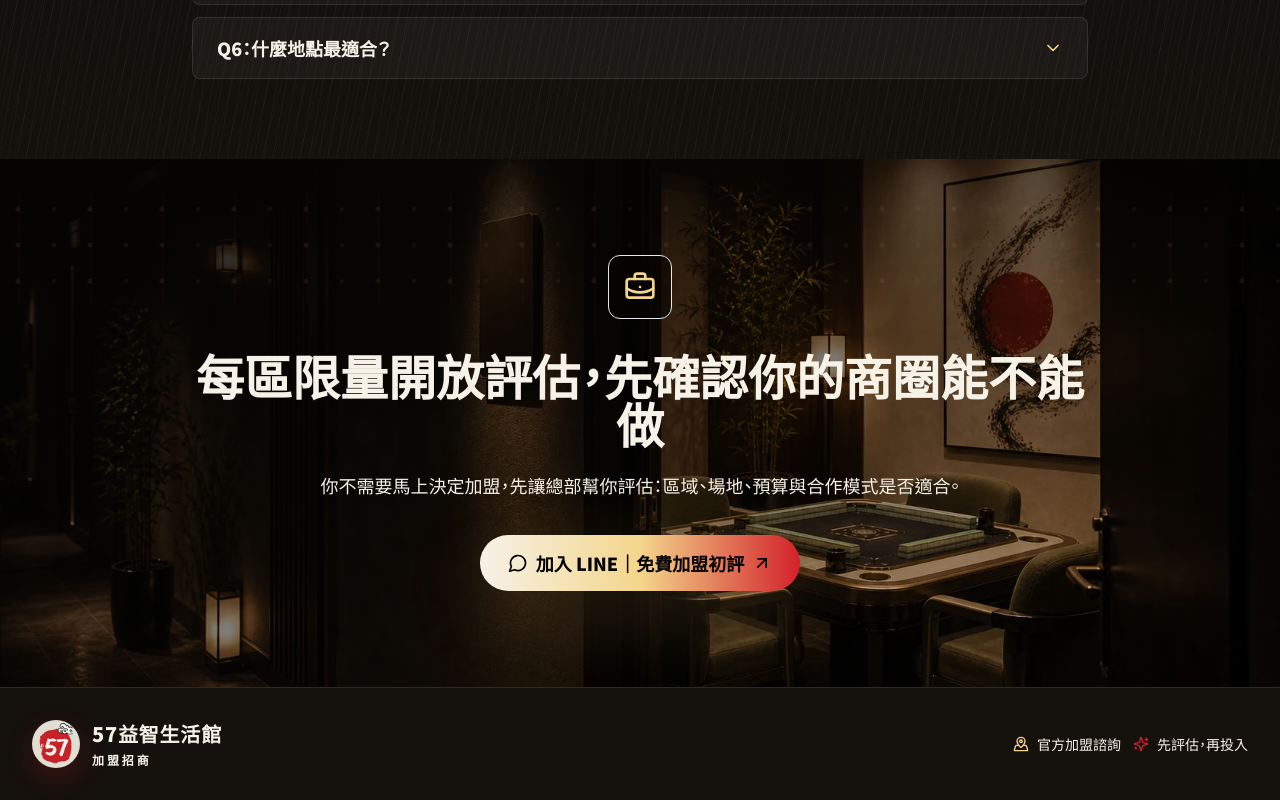
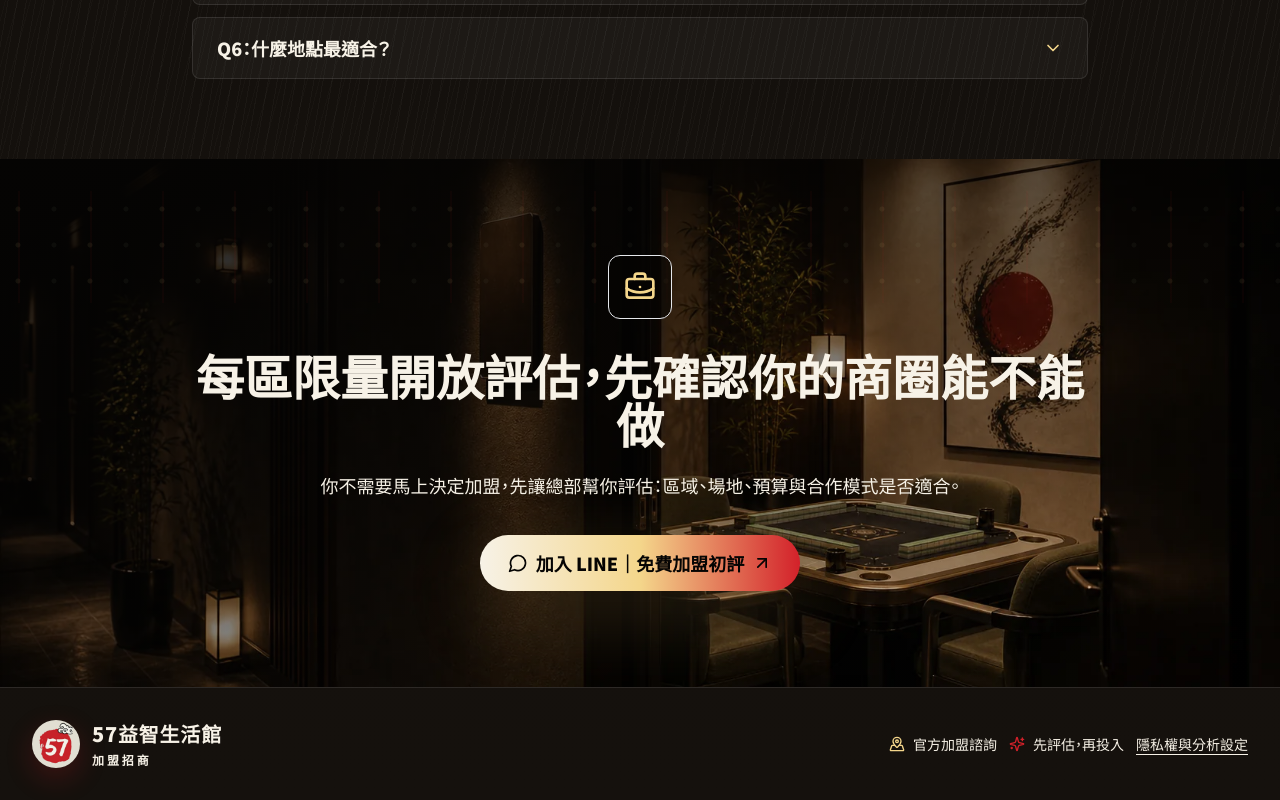
Before and after one commit to Ardian80325/57-franchise-landing, a Next.js app: page / in a window 1280 px wide. Shown: the part 9851-10651 px from the top of the page. Built offline with nearby package versions, Linux system fonts and the light colour scheme; no server answers.

Commit message:
Expose privacy and analytics choice in site footer

```diff
--- a/app/page.tsx
+++ b/app/page.tsx
@@ -753,6 +753,7 @@ export default function HomePage() {
               <Sparkles className="h-4 w-4 text-brand-red" />
               先評估，再投入
             </span>
+            <a href="/privacy" className="underline underline-offset-4 hover:text-brand-cream">隱私權與分析設定</a>
           </div>
         </div>
       </footer>
```
